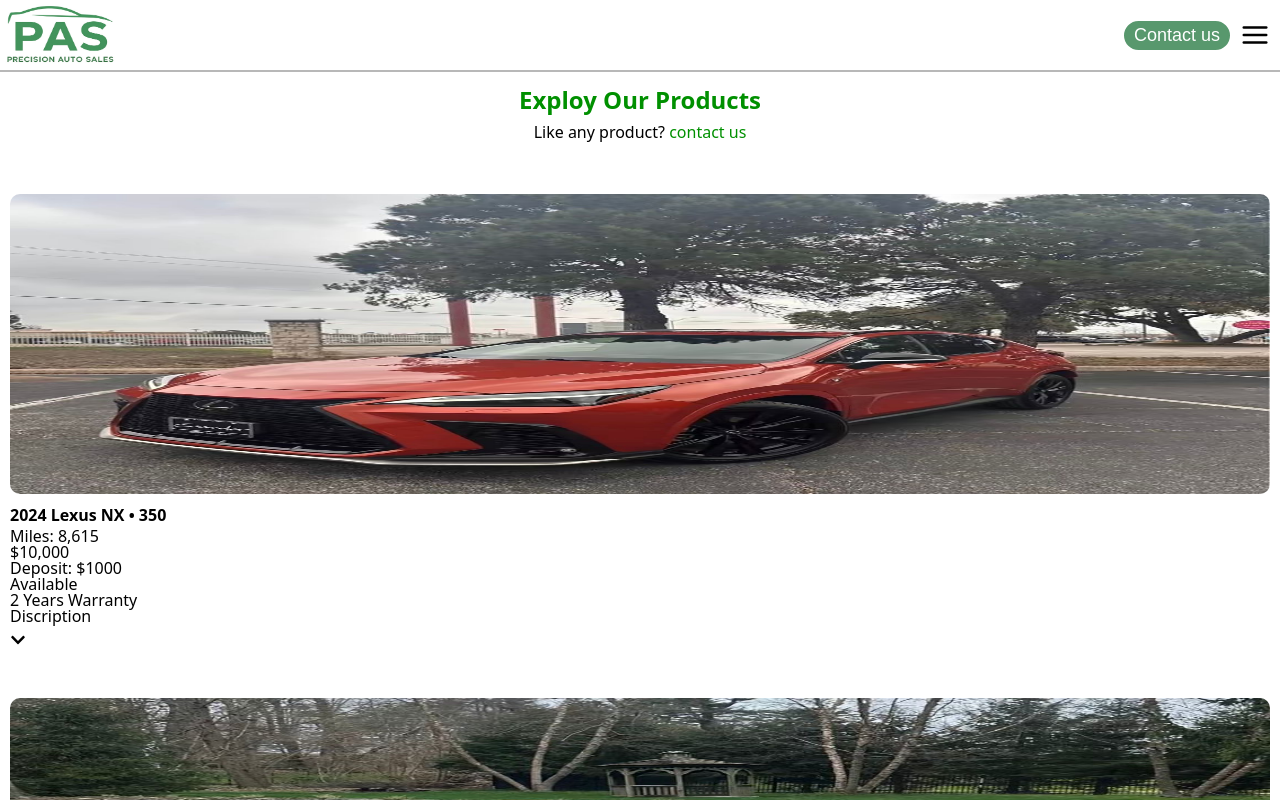
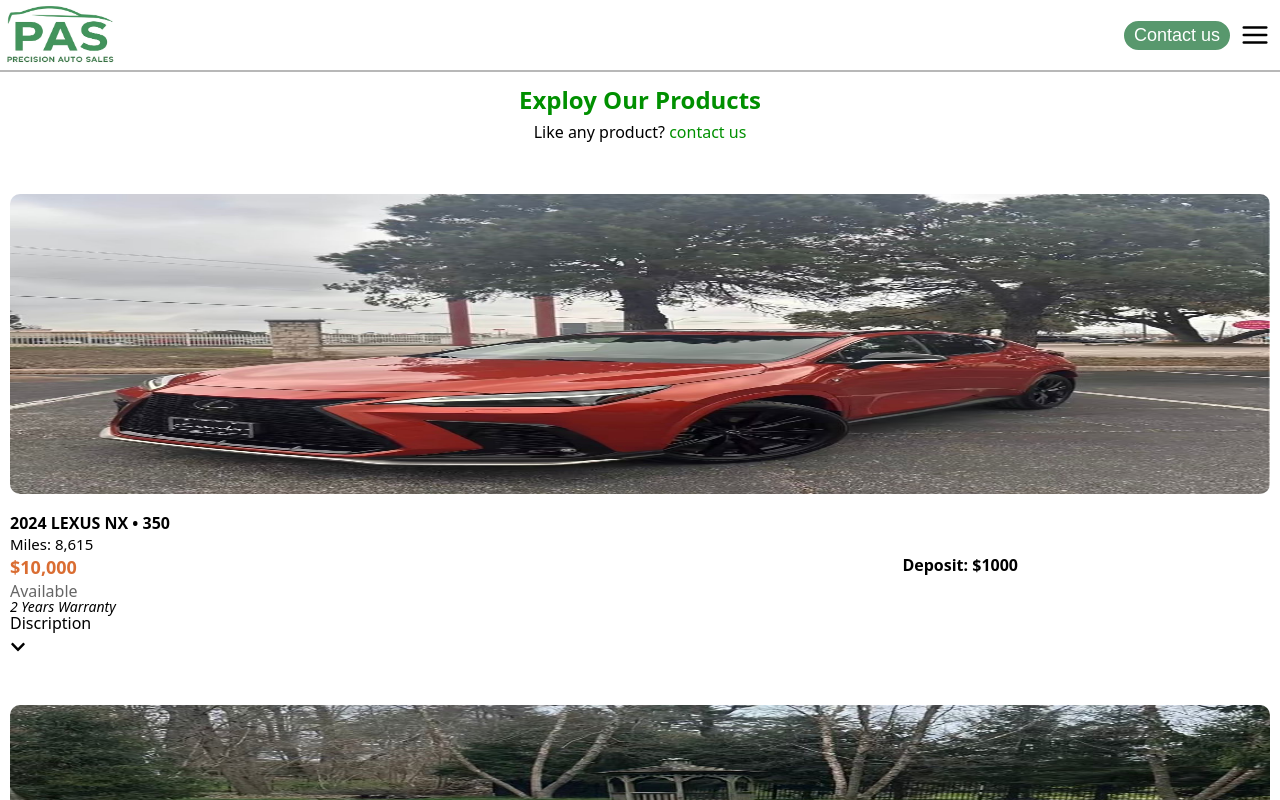
Before and after one commit to bezbrain/product-listing-with-dee, a React (Vite) app: page /products in a window 1280 px wide. Shown: the top 800 px of the page. Built offline with nearby package versions, Linux system fonts and the light colour scheme.

Commit message:
half done

```diff
--- a/src/pages/Products.tsx
+++ b/src/pages/Products.tsx
@@ -136,7 +136,7 @@
     {
       id: "6",
       image: image6,
-      details: "Luxury for Less!2022 Acura MDX SH-AWD w/Tech Pkg",
+      details: "2022 Acura MDX SH-AWD w/Tech Pkg",
       miles: "42,000",
       price: "$6000",
       deposite: "$800",
@@ -366,8 +366,10 @@
               <img className="carImg" src={each.image} alt="" />
               <h4 className="title">{each.details}</h4>
               <p className="miles">Miles: {each.miles}</p>
-              <p className="price">{each.price}</p>
-              <p className="deposit">Deposit: {each.deposite}</p>
+              <div className="priceCon">
+                <p className="price">{each.price}</p>
+                <p className="deposit">Deposit: {each.deposite}</p>
+              </div>
               <p className="stock">{each.instock}</p>
               <p className="warranty">{each.warranty}</p>
               <div className="discrpt">
--- a/src/pages/pages.css
+++ b/src/pages/pages.css
@@ -280,3 +280,36 @@
   border-radius: 10px;
   /* border: 2px solid red; */
 }
+.title {
+  line-height: 1.1;
+  text-transform: uppercase;
+}
+.miles {
+  margin-top: -10px;
+  font-size: 15px;
+  /* line-height: 1.2; */
+}
+.priceCon {
+  display: flex;
+  flex-direction: row;
+  align-content: center;
+  justify-content: space-between;
+  width: 80%;
+  margin-block: -10px;
+}
+.price {
+  font-size: 18px;
+  font-weight: 700;
+  color: #da6d32;
+}
+.deposit {
+  font-weight: 600;
+}
+.stock {
+  /* line-height: 1; */
+  opacity: 0.6;
+}
+.warranty {
+  font-size: 14px;
+  font-style: italic;
+}
```
